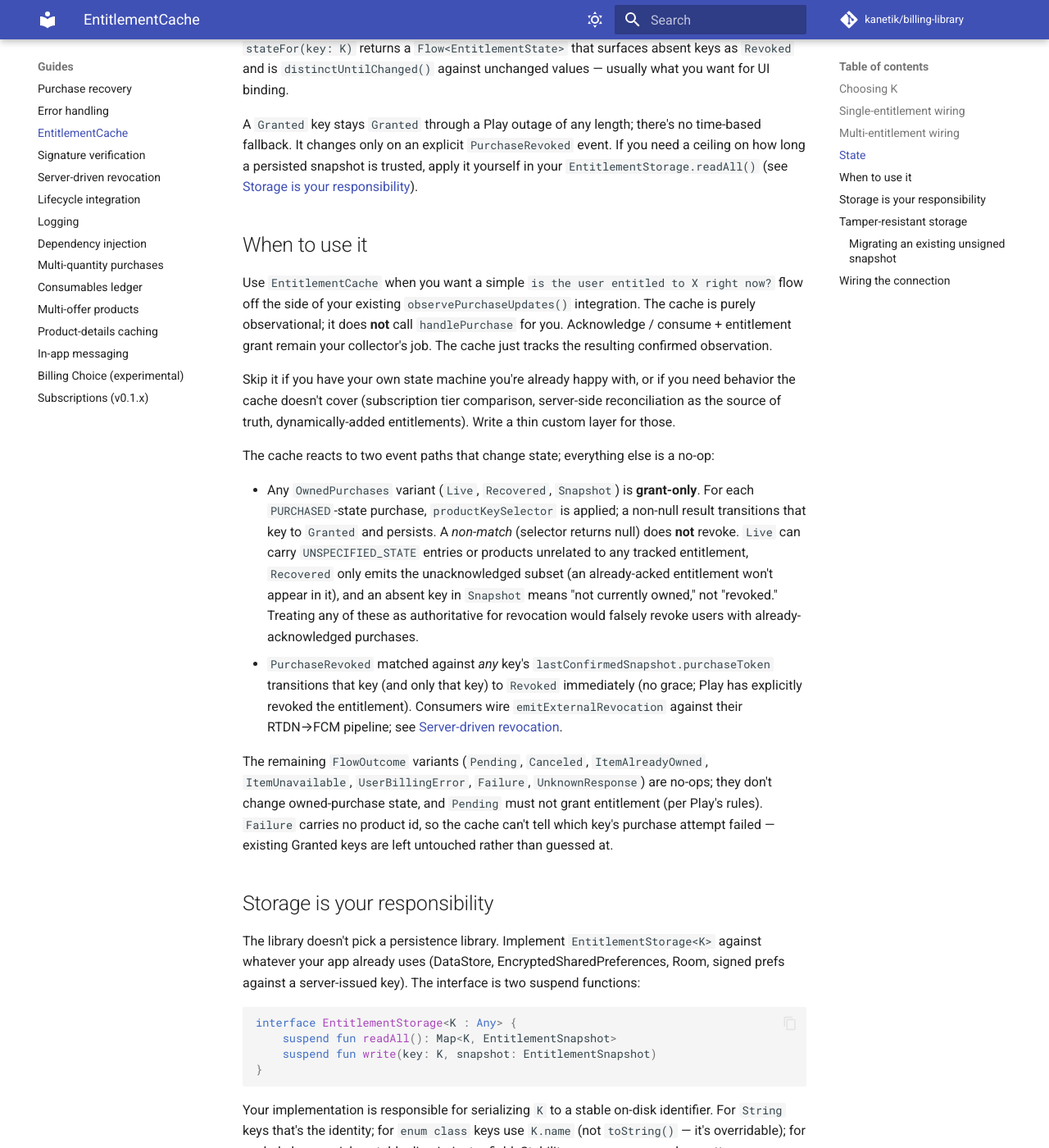
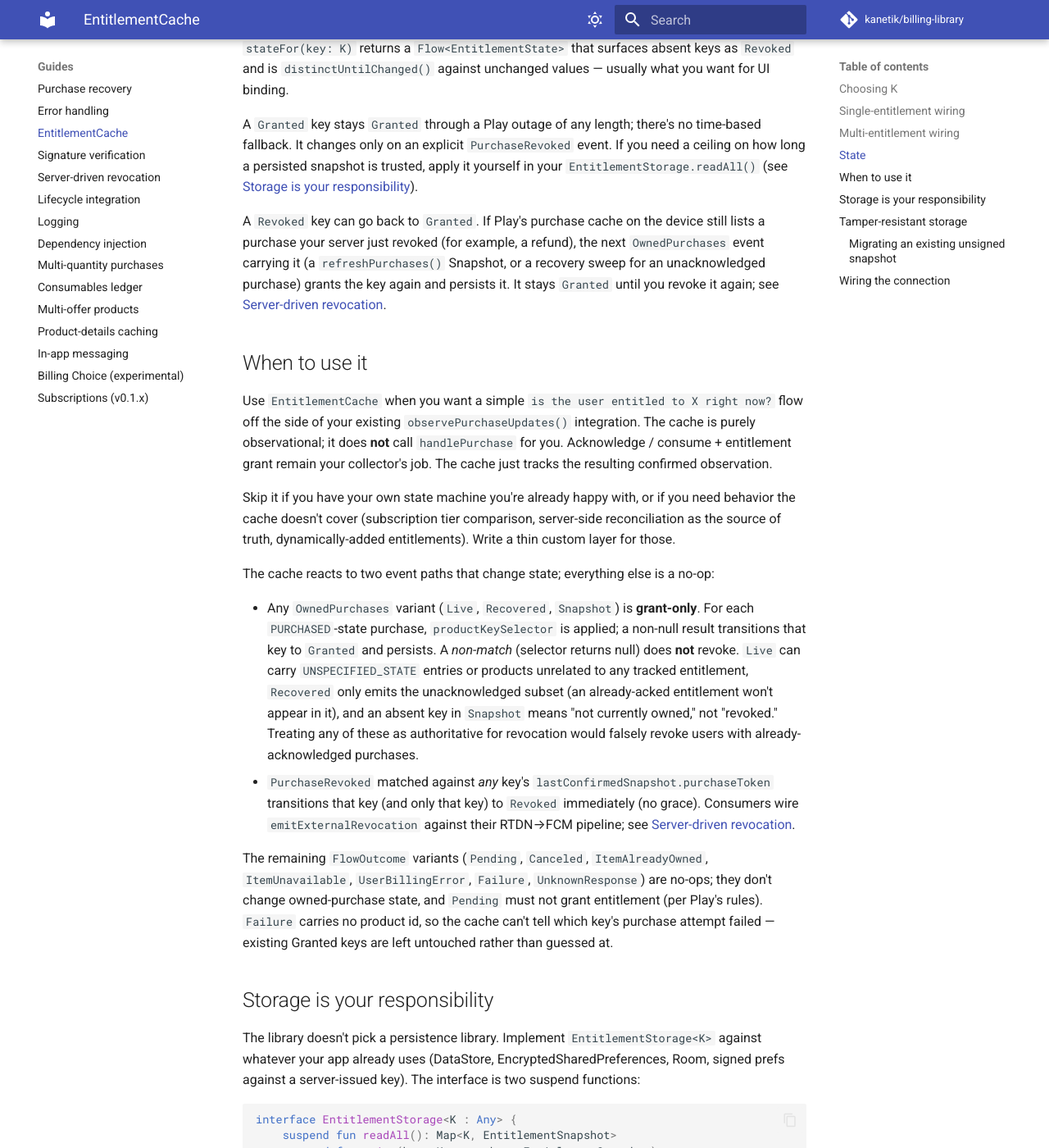
Before and after one commit to kanetik/billing-library, an MkDocs documentation site: the page built from docs/guides/entitlement-cache.md, in a window 1280 px wide and 1400 px high, scrolled down 2618 px. Shown: the whole window at 82% size. Built offline with MkDocs 1.6.1 and Material for MkDocs 9.7.7, drawn with Linux system fonts in a browser that asks for light colours; comment, search, counter and statistics services are not loaded.

Commit message:
docs: say a revoked entitlement can be re-granted while Play still lists it
The entitlement-cache and server-driven-revocation guides now say a
refreshPurchases() Snapshot or a recovery sweep can move a revoked key back
to Granted while the device's Play purchase cache still lists the purchase,
and what the consumer has to do about it. The precise fix is #80.

PR-Review-Loop: 3
Co-Authored-By: Claude Opus 5.5 <noreply@anthropic.com>
Claude-Session: https://claude.ai/code/session_01RdbpMs3r8i5K2Hs2BUEAb7

```diff
--- a/docs/guides/entitlement-cache.md
+++ b/docs/guides/entitlement-cache.md
@@ -98,6 +98,8 @@ The cache exposes a `StateFlow<Map<K, EntitlementState>>`. Keys absent from the
 
 A `Granted` key stays `Granted` through a Play outage of any length; there's no time-based fallback. It changes only on an explicit `PurchaseRevoked` event. If you need a ceiling on how long a persisted snapshot is trusted, apply it yourself in your `EntitlementStorage.readAll()` (see [Storage is your responsibility](#storage-is-your-responsibility)).
 
+A `Revoked` key can go back to `Granted`. If Play's purchase cache on the device still lists a purchase your server just revoked (for example, a refund), the next `OwnedPurchases` event carrying it (a `refreshPurchases()` Snapshot, or a recovery sweep for an unacknowledged purchase) grants the key again and persists it. It stays `Granted` until you revoke it again; see [Server-driven revocation](server-driven-revocation.md#other-emit-triggers).
+
 ## When to use it
 
 Use `EntitlementCache` when you want a simple `is the user entitled to X right now?` flow off the side of your existing `observePurchaseUpdates()` integration. The cache is purely observational; it does **not** call `handlePurchase` for you. Acknowledge / consume + entitlement grant remain your collector's job. The cache just tracks the resulting confirmed observation.
@@ -107,7 +109,7 @@ Skip it if you have your own state machine you're already happy with, or if you
 The cache reacts to two event paths that change state; everything else is a no-op:
 
 - Any `OwnedPurchases` variant (`Live`, `Recovered`, `Snapshot`) is **grant-only**. For each `PURCHASED`-state purchase, `productKeySelector` is applied; a non-null result transitions that key to `Granted` and persists. A *non-match* (selector returns null) does **not** revoke. `Live` can carry `UNSPECIFIED_STATE` entries or products unrelated to any tracked entitlement, `Recovered` only emits the unacknowledged subset (an already-acked entitlement won't appear in it), and an absent key in `Snapshot` means "not currently owned," not "revoked." Treating any of these as authoritative for revocation would falsely revoke users with already-acknowledged purchases.
-- `PurchaseRevoked` matched against *any* key's `lastConfirmedSnapshot.purchaseToken` transitions that key (and only that key) to `Revoked` immediately (no grace; Play has explicitly revoked the entitlement). Consumers wire `emitExternalRevocation` against their RTDN→FCM pipeline; see [Server-driven revocation](server-driven-revocation.md).
+- `PurchaseRevoked` matched against *any* key's `lastConfirmedSnapshot.purchaseToken` transitions that key (and only that key) to `Revoked` immediately (no grace). Consumers wire `emitExternalRevocation` against their RTDN→FCM pipeline; see [Server-driven revocation](server-driven-revocation.md).
 
 The remaining `FlowOutcome` variants (`Pending`, `Canceled`, `ItemAlreadyOwned`, `ItemUnavailable`, `UserBillingError`, `Failure`, `UnknownResponse`) are no-ops; they don't change owned-purchase state, and `Pending` must not grant entitlement (per Play's rules). `Failure` carries no product id, so the cache can't tell which key's purchase attempt failed — existing Granted keys are left untouched rather than guessed at.
 
```
Also changed, not shown: docs/guides/server-driven-revocation.md (+2 -0 lines).
